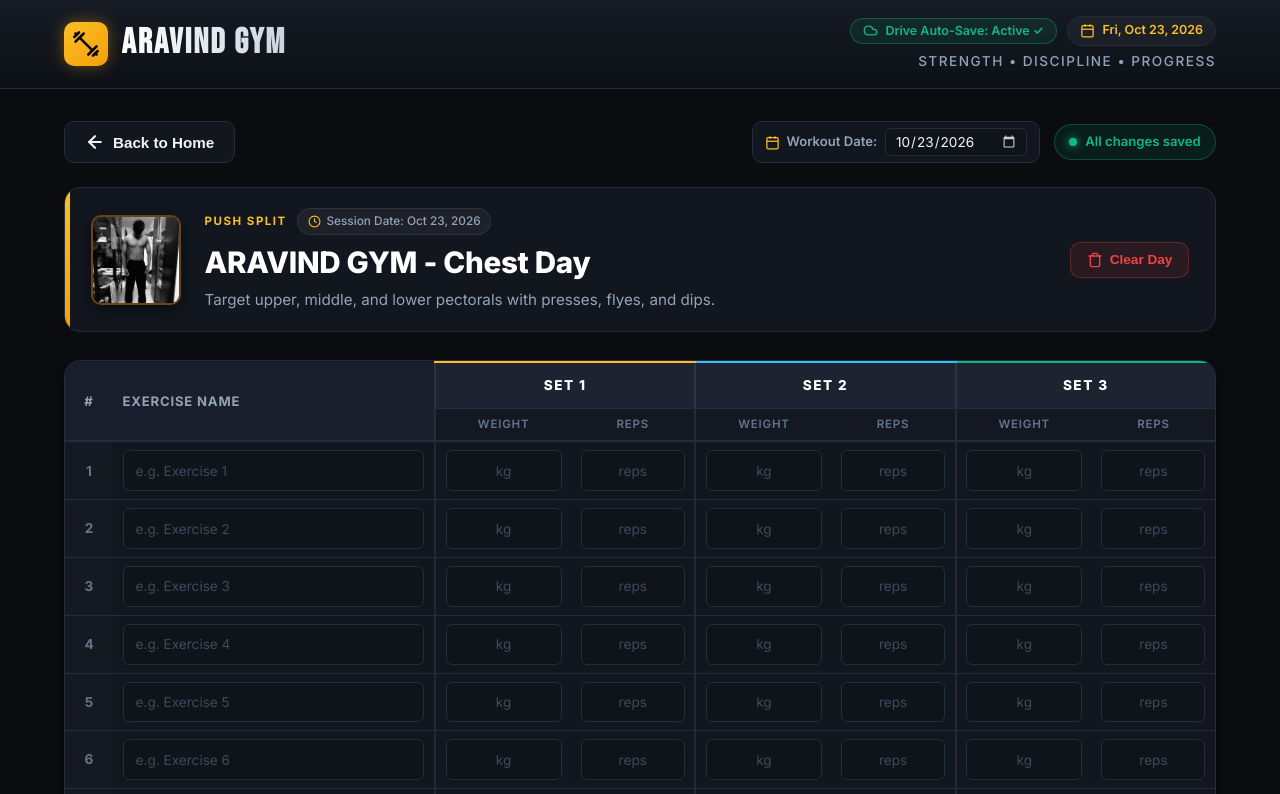
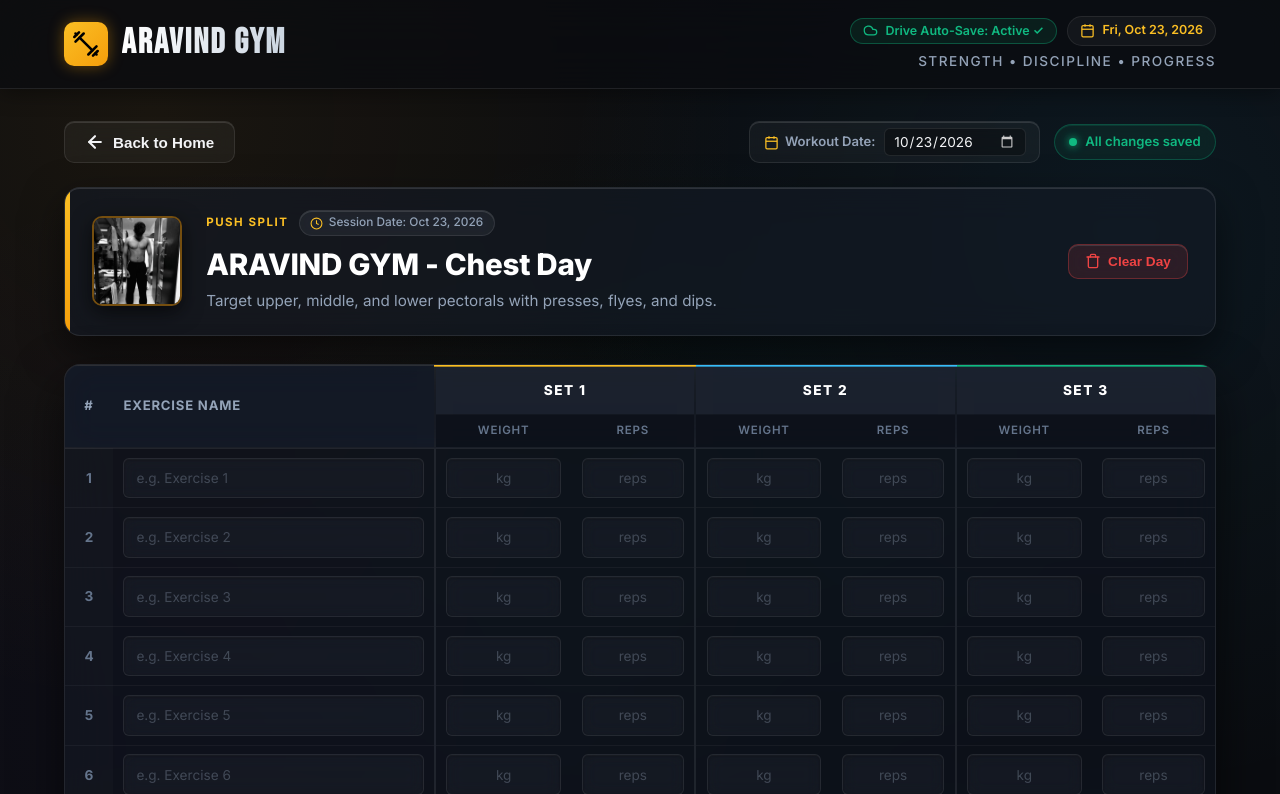
Before and after one commit to Rohith1112tech/ARAVIND, a website: page index.html in a window 1280 px wide. Both pictures are taken after a click on the element 248 px from the left and 460 px from the top of the page. Shown: the top 794 px of the page. Drawn offline with Linux system fonts and the light colour scheme; no server answers.

Commit message:
Implement modern glassmorphism across table inputs, panels, cards, and headers

```diff
--- a/style.css
+++ b/style.css
@@ -4,15 +4,22 @@
 
 :root {
   --bg-primary: #0a0c10;
-  --bg-surface: #12161f;
-  --bg-card: #181e2b;
-  --bg-card-hover: #1f2737;
-  --bg-input: #0f131a;
-  --bg-input-focus: #151b24;
+  --bg-surface: rgba(18, 24, 38, 0.65);
+  --bg-card: rgba(22, 28, 42, 0.65);
+  --bg-card-hover: rgba(28, 36, 54, 0.75);
+  --bg-input: rgba(255, 255, 255, 0.035);
+  --bg-input-focus: rgba(255, 255, 255, 0.08);
 
-  --border-subtle: #252d3d;
-  --border-hover: #3b475e;
+  --border-subtle: rgba(255, 255, 255, 0.08);
+  --border-hover: rgba(255, 255, 255, 0.18);
   --border-accent: #f59e0b;
+
+  --glass-border: rgba(255, 255, 255, 0.09);
+  --glass-border-hover: rgba(255, 255, 255, 0.2);
+  --glass-highlight: inset 0 1px 0 rgba(255, 255, 255, 0.12);
+  --glass-blur: blur(16px);
+  --glass-blur-sm: blur(10px);
+  --glass-blur-lg: blur(24px);
 
   --text-main: #f3f4f6;
   --text-muted: #94a3b8;
@@ -47,6 +54,13 @@
 body {
   font-family: var(--font-body);
   background-color: var(--bg-primary);
+  background-image:
+    radial-gradient(circle at 12% 15%, rgba(245, 158, 11, 0.07) 0%, transparent 45%),
+    radial-gradient(circle at 88% 28%, rgba(56, 189, 248, 0.07) 0%, transparent 45%),
+    radial-gradient(circle at 50% 70%, rgba(16, 185, 129, 0.05) 0%, transparent 50%),
+    radial-gradient(circle at 20% 88%, rgba(168, 85, 247, 0.04) 0%, transparent 45%);
+  background-attachment: fixed;
+  background-repeat: no-repeat;
   color: var(--text-main);
   line-height: 1.5;
   min-height: 100vh;
@@ -63,12 +77,14 @@ body {
    Header
    ========================================================================== */
 .app-header {
-  background: linear-gradient(180deg, #161b24 0%, #0d1117 100%);
-  border-bottom: 1px solid var(--border-subtle);
+  background: rgba(10, 12, 16, 0.72);
+  border-bottom: 1px solid var(--glass-border);
   position: sticky;
   top: 0;
   z-index: 50;
-  backdrop-filter: blur(8px);
+  backdrop-filter: var(--glass-blur-lg);
+  -webkit-backdrop-filter: var(--glass-blur-lg);
+  box-shadow: 0 4px 20px rgba(0, 0, 0, 0.4);
 }
 
 .header-inner {
@@ -284,7 +300,7 @@ body {
 
 .card {
   background: var(--bg-card);
-  border: 1px solid var(--border-subtle);
+  border: 1px solid var(--glass-border);
   border-radius: var(--radius-lg);
   padding: 0;
   cursor: pointer;
@@ -294,14 +310,17 @@ body {
   flex-direction: column;
   justify-content: space-between;
   min-height: 330px;
-  transition: transform 0.22s ease, border-color 0.22s ease, box-shadow 0.22s ease;
+  backdrop-filter: var(--glass-blur);
+  -webkit-backdrop-filter: var(--glass-blur);
+  box-shadow: 0 16px 36px rgba(0, 0, 0, 0.5), var(--glass-highlight);
+  transition: transform 0.25s ease, border-color 0.25s ease, box-shadow 0.25s ease, background 0.25s ease;
 }
 
 .card:hover {
   transform: translateY(-5px);
   background: var(--bg-card-hover);
   border-color: var(--card-accent, var(--accent-amber));
-  box-shadow: 0 14px 32px -10px rgba(0, 0, 0, 0.75), 0 0 20px rgba(245, 158, 11, 0.15);
+  box-shadow: 0 20px 42px -10px rgba(0, 0, 0, 0.75), 0 0 25px rgba(245, 158, 11, 0.18), var(--glass-highlight);
 }
 
 .card-hero-media {
@@ -412,23 +431,26 @@ body {
   align-items: center;
   justify-content: center;
   gap: 0.5rem;
-  padding: 0.72rem 1rem;
+  padding: 0.75rem 1rem;
   border-radius: var(--radius-md);
-  background: rgba(255, 255, 255, 0.04);
-  border: 1px solid var(--border-subtle);
+  background: rgba(255, 255, 255, 0.05);
+  backdrop-filter: var(--glass-blur-sm);
+  -webkit-backdrop-filter: var(--glass-blur-sm);
+  border: 1px solid var(--glass-border);
   color: var(--text-main);
   font-size: 0.9rem;
   font-weight: 600;
   letter-spacing: 0.3px;
   cursor: pointer;
-  transition: all 0.2s cubic-bezier(0.16, 1, 0.3, 1);
+  box-shadow: var(--glass-highlight);
+  transition: all 0.22s cubic-bezier(0.16, 1, 0.3, 1);
 }
 
 .card:hover .btn-open-grid {
   background: linear-gradient(135deg, var(--card-accent, var(--accent-gold)), #d97706);
   color: #000;
   border-color: transparent;
-  box-shadow: 0 4px 16px rgba(245, 158, 11, 0.28);
+  box-shadow: 0 6px 20px rgba(245, 158, 11, 0.35);
 }
 
 .card:hover .btn-open-grid svg {
@@ -463,10 +485,13 @@ body {
   display: inline-flex;
   align-items: center;
   gap: 0.5rem;
-  background: var(--bg-surface);
-  border: 1px solid var(--border-subtle);
-  padding: 0.35rem 0.75rem;
+  background: rgba(255, 255, 255, 0.04);
+  backdrop-filter: var(--glass-blur-sm);
+  -webkit-backdrop-filter: var(--glass-blur-sm);
+  border: 1px solid var(--glass-border);
+  padding: 0.38rem 0.85rem;
   border-radius: var(--radius-md);
+  box-shadow: var(--glass-highlight);
 }
 
 .session-date-label {
@@ -485,8 +510,8 @@ body {
 }
 
 .session-date-input {
-  background: var(--bg-input);
-  border: 1px solid var(--border-subtle);
+  background: rgba(0, 0, 0, 0.3);
+  border: 1px solid var(--glass-border);
   border-radius: var(--radius-sm);
   color: var(--text-main);
   font-family: inherit;
@@ -499,7 +524,8 @@ body {
 
 .session-date-input:focus {
   border-color: var(--accent-gold);
-  box-shadow: 0 0 0 2px rgba(245, 158, 11, 0.2);
+  box-shadow: 0 0 0 2px rgba(245, 158, 11, 0.25);
+  background: rgba(0, 0, 0, 0.45);
 }
 
 .session-date-input::-webkit-calendar-picker-indicator {
@@ -511,41 +537,48 @@ body {
   display: inline-flex;
   align-items: center;
   gap: 0.5rem;
-  background: var(--bg-surface);
-  border: 1px solid var(--border-subtle);
+  background: rgba(255, 255, 255, 0.045);
+  backdrop-filter: var(--glass-blur-sm);
+  -webkit-backdrop-filter: var(--glass-blur-sm);
+  border: 1px solid var(--glass-border);
   color: var(--text-main);
   padding: 0.65rem 1.25rem;
   border-radius: var(--radius-md);
   font-size: 0.95rem;
   font-weight: 600;
   cursor: pointer;
+  box-shadow: var(--glass-highlight);
   transition: var(--transition);
 }
 
 .btn-back:hover {
-  background: var(--bg-card-hover);
+  background: rgba(255, 255, 255, 0.085);
   border-color: var(--accent-gold);
   color: var(--accent-gold);
   transform: translateX(-3px);
+  box-shadow: 0 4px 15px rgba(245, 158, 11, 0.2), var(--glass-highlight);
 }
 
 .save-status-indicator {
   display: inline-flex;
   align-items: center;
   gap: 0.5rem;
-  background: rgba(16, 185, 129, 0.1);
+  background: rgba(16, 185, 129, 0.08);
+  backdrop-filter: var(--glass-blur-sm);
+  -webkit-backdrop-filter: var(--glass-blur-sm);
   border: 1px solid rgba(16, 185, 129, 0.3);
   padding: 0.45rem 0.9rem;
   border-radius: 9999px;
   font-size: 0.82rem;
   color: var(--accent-green);
   font-weight: 600;
+  box-shadow: inset 0 1px 0 rgba(16, 185, 129, 0.15);
   transition: var(--transition);
 }
 
 .save-status-indicator.saving {
   background: rgba(245, 158, 11, 0.12);
-  border-color: rgba(245, 158, 11, 0.35);
+  border-color: rgba(245, 158, 11, 0.38);
   color: var(--accent-gold);
 }
 
@@ -558,10 +591,12 @@ body {
 }
 
 .detail-header-card {
-  background: var(--bg-surface);
-  border: 1px solid var(--border-subtle);
+  background: rgba(20, 26, 38, 0.62);
+  backdrop-filter: var(--glass-blur);
+  -webkit-backdrop-filter: var(--glass-blur);
+  border: 1px solid var(--glass-border);
   border-radius: var(--radius-lg);
-  padding: 1.25rem 1.6rem;
+  padding: 1.35rem 1.7rem;
   margin-bottom: 1.75rem;
   display: flex;
   align-items: center;
@@ -569,6 +604,7 @@ body {
   gap: 1.5rem;
   position: relative;
   overflow: hidden;
+  box-shadow: 0 16px 40px rgba(0, 0, 0, 0.5), var(--glass-highlight);
 }
 
 .detail-header-media {
@@ -577,8 +613,8 @@ body {
   border-radius: var(--radius-md);
   overflow: hidden;
   flex-shrink: 0;
-  border: 2px solid rgba(245, 158, 11, 0.4);
-  box-shadow: 0 4px 15px rgba(0, 0, 0, 0.5);
+  border: 2px solid rgba(245, 158, 11, 0.45);
+  box-shadow: 0 6px 20px rgba(0, 0, 0, 0.6);
   background: #0a0d14;
 }
 
@@ -616,12 +652,15 @@ body {
   align-items: center;
   gap: 0.35rem;
   background: rgba(255, 255, 255, 0.05);
-  border: 1px solid rgba(255, 255, 255, 0.08);
+  backdrop-filter: blur(8px);
+  -webkit-backdrop-filter: blur(8px);
+  border: 1px solid rgba(255, 255, 255, 0.09);
   border-radius: 9999px;
-  padding: 0.2rem 0.6rem;
+  padding: 0.2rem 0.65rem;
   font-size: 0.74rem;
   color: var(--text-muted);
   font-weight: 500;
+  box-shadow: var(--glass-highlight);
 }
 
 .meta-date-pill svg {
@@ -654,33 +693,39 @@ body {
   display: inline-flex;
   align-items: center;
   gap: 0.45rem;
-  background: rgba(239, 68, 68, 0.1);
+  background: rgba(239, 68, 68, 0.12);
+  backdrop-filter: var(--glass-blur-sm);
+  -webkit-backdrop-filter: var(--glass-blur-sm);
   color: var(--accent-red);
-  border: 1px solid rgba(239, 68, 68, 0.3);
+  border: 1px solid rgba(239, 68, 68, 0.32);
   padding: 0.55rem 1rem;
   border-radius: var(--radius-md);
   font-size: 0.85rem;
   font-weight: 600;
   cursor: pointer;
+  box-shadow: var(--glass-highlight);
   transition: var(--transition);
   white-space: nowrap;
 }
 
 .btn-secondary:hover {
-  background: rgba(239, 68, 68, 0.2);
+  background: rgba(239, 68, 68, 0.22);
   border-color: var(--accent-red);
+  box-shadow: 0 4px 15px rgba(239, 68, 68, 0.3), var(--glass-highlight);
   transform: translateY(-1px);
 }
 
 /* ==========================================================================
-   10-Row Input Grid Table
+   10-Row Input Grid Table with Glassmorphism
    ========================================================================== */
 .table-container {
-  background: var(--bg-surface);
-  border: 1px solid var(--border-subtle);
+  background: rgba(14, 19, 30, 0.65);
+  backdrop-filter: var(--glass-blur-lg);
+  -webkit-backdrop-filter: var(--glass-blur-lg);
+  border: 1px solid var(--glass-border);
   border-radius: var(--radius-lg);
   overflow: hidden;
-  box-shadow: var(--shadow-md);
+  box-shadow: 0 20px 50px rgba(0, 0, 0, 0.6), var(--glass-highlight);
   margin-bottom: 1.5rem;
 }
 
@@ -698,19 +743,21 @@ body {
 }
 
 .workout-table thead {
-  background: #181e2b;
-  border-bottom: 2px solid var(--border-subtle);
+  background: rgba(22, 28, 42, 0.75);
+  backdrop-filter: var(--glass-blur);
+  -webkit-backdrop-filter: var(--glass-blur);
+  border-bottom: 2px solid rgba(255, 255, 255, 0.08);
 }
 
 .workout-table th {
-  padding: 0.75rem 0.6rem;
+  padding: 0.85rem 0.65rem;
   font-size: 0.82rem;
   font-weight: 700;
   letter-spacing: 0.8px;
   text-transform: uppercase;
   color: var(--text-muted);
   user-select: none;
-  border-bottom: 1px solid var(--border-subtle);
+  border-bottom: 1px solid rgba(255, 255, 255, 0.06);
 }
 
 .workout-table th.col-index {
@@ -729,7 +776,7 @@ body {
   font-size: 0.85rem;
   font-weight: 800;
   letter-spacing: 1.5px;
-  background: rgba(255, 255, 255, 0.025);
+  background: rgba(255, 255, 255, 0.035);
   color: #fff;
   border-left: 2px solid rgba(255, 255, 255, 0.08);
 }
@@ -752,7 +799,7 @@ body {
   font-weight: 600;
   color: var(--text-dim);
   padding: 0.45rem 0.5rem;
-  background: rgba(0, 0, 0, 0.2);
+  background: rgba(0, 0, 0, 0.3);
 }
 
 .set-border-left {
@@ -760,7 +807,7 @@ body {
 }
 
 .workout-table tbody tr {
-  border-bottom: 1px solid var(--border-subtle);
+  border-bottom: 1px solid rgba(255, 255, 255, 0.045);
   transition: background-color 0.15s ease;
 }
 
@@ -769,11 +816,11 @@ body {
 }
 
 .workout-table tbody tr:hover {
-  background-color: rgba(255, 255, 255, 0.02);
+  background-color: rgba(255, 255, 255, 0.025);
 }
 
 .workout-table td {
-  padding: 0.5rem 0.6rem;
+  padding: 0.55rem 0.65rem;
   vertical-align: middle;
 }
 
@@ -782,37 +829,41 @@ body {
   font-weight: 700;
   font-size: 0.85rem;
   color: var(--text-dim);
-  background: rgba(255, 255, 255, 0.01);
+  background: rgba(255, 255, 255, 0.015);
 }
 
-/* Input Fields inside Grid */
+/* Glassmorphism Input Fields inside Grid */
 .grid-input {
   width: 100%;
-  background: var(--bg-input);
+  background: rgba(255, 255, 255, 0.032);
+  backdrop-filter: blur(8px);
+  -webkit-backdrop-filter: blur(8px);
   color: var(--text-main);
-  border: 1px solid var(--border-subtle);
+  border: 1px solid rgba(255, 255, 255, 0.075);
   border-radius: var(--radius-sm);
   padding: 0.65rem 0.75rem;
   font-size: 0.92rem;
   font-family: inherit;
-  transition: border-color 0.15s ease, background-color 0.15s ease, box-shadow 0.15s ease;
+  box-shadow: inset 0 1px 2px rgba(0, 0, 0, 0.25), inset 0 1px 0 rgba(255, 255, 255, 0.04);
+  transition: all 0.18s cubic-bezier(0.16, 1, 0.3, 1);
   outline: none;
 }
 
 .grid-input::placeholder {
-  color: #3f4a5c;
+  color: rgba(148, 163, 184, 0.35);
   font-size: 0.85rem;
 }
 
 .grid-input:hover {
-  border-color: var(--border-hover);
-  background: #131822;
+  border-color: rgba(255, 255, 255, 0.18);
+  background: rgba(255, 255, 255, 0.06);
+  box-shadow: inset 0 1px 2px rgba(0, 0, 0, 0.2), 0 0 10px rgba(255, 255, 255, 0.04);
 }
 
 .grid-input:focus {
-  background: var(--bg-input-focus);
+  background: rgba(255, 255, 255, 0.085);
   border-color: var(--accent-gold);
-  box-shadow: 0 0 0 3px rgba(245, 158, 11, 0.15);
+  box-shadow: 0 0 0 3px rgba(245, 158, 11, 0.18), inset 0 1px 0 rgba(255, 255, 255, 0.15), 0 0 15px rgba(245, 158, 11, 0.15);
   color: #fff;
 }
 
```
